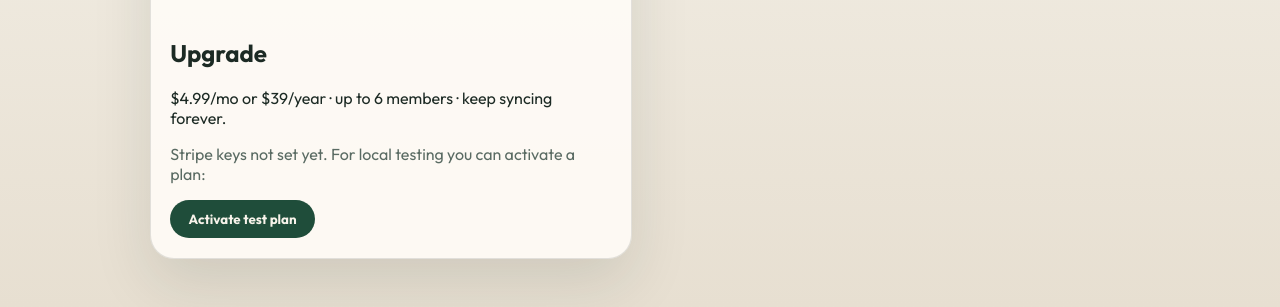
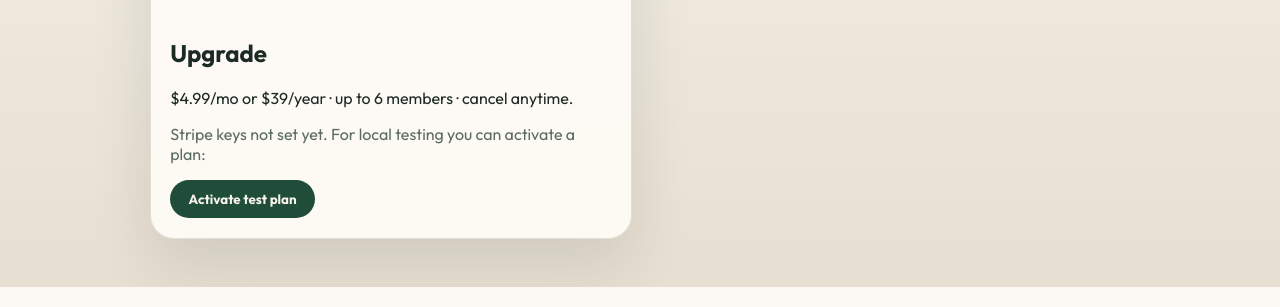
Before and after one commit to akite2fly-cyber/hearthlist, a Flask app: template templates/account.html in a window 1280 px wide. Shown: the part 648-955 px from the top of the page. Run offline with Flask 3, Linux system fonts and the light colour scheme; the template is opened without the code that fills it, so the values that code supplies are empty.

Commit message:
Clarify subscription copy: cancel anytime, not forever.
Co-authored-by: Cursor <cursoragent@cursor.com>

```diff
--- a/templates/account.html
+++ b/templates/account.html
@@ -53,7 +53,7 @@
     <img src="https://images.unsplash.com/photo-1600585154340-be6161a56a0c?auto=format&fit=crop&w=1000&q=80" alt="Warm home interior" />
     <div>
       <h2>Upgrade</h2>
-      <p>$4.99/mo or $39/year · up to 6 members · keep syncing forever.</p>
+      <p>$4.99/mo or $39/year · up to 6 members · cancel anytime.</p>
       {% if status.stripe_ready %}
       <form method="post" action="{{ url_for('billing_checkout') }}" class="stack-form">
         <button class="btn btn-primary" name="price" value="monthly" type="submit">Subscribe monthly</button>
```
